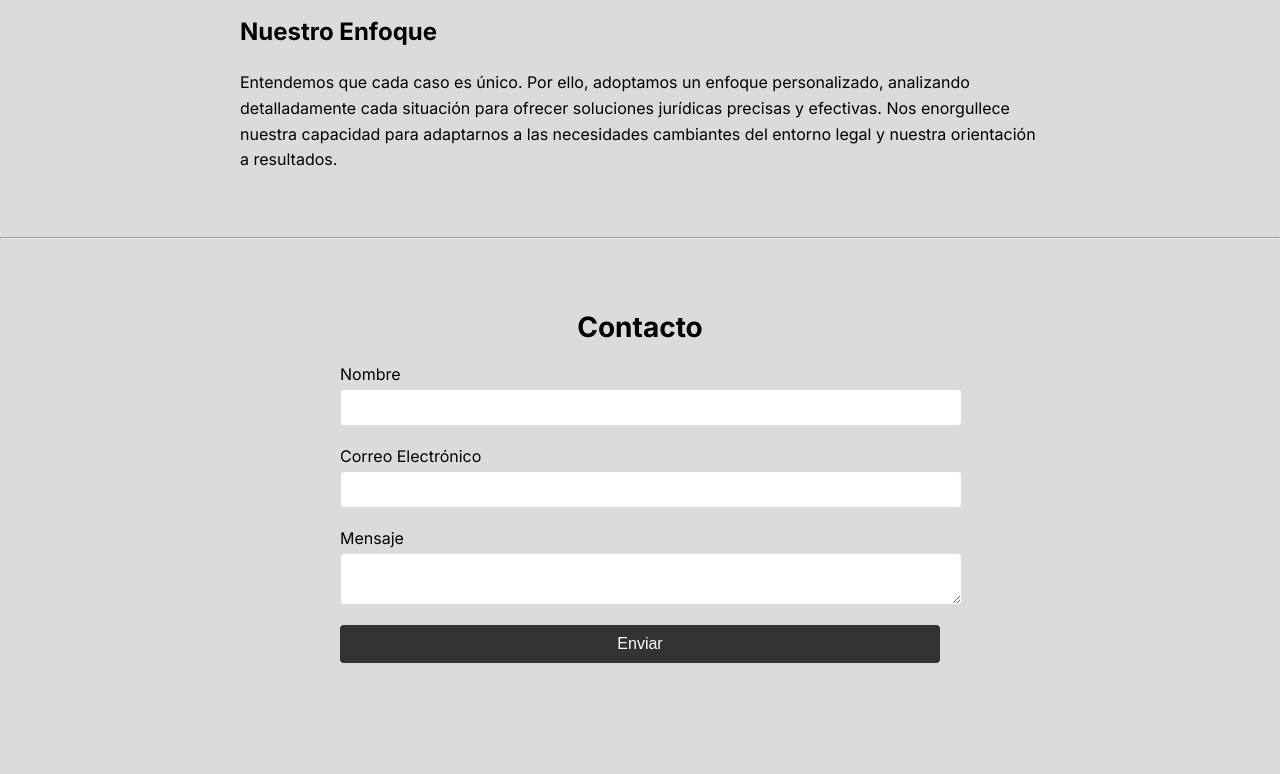
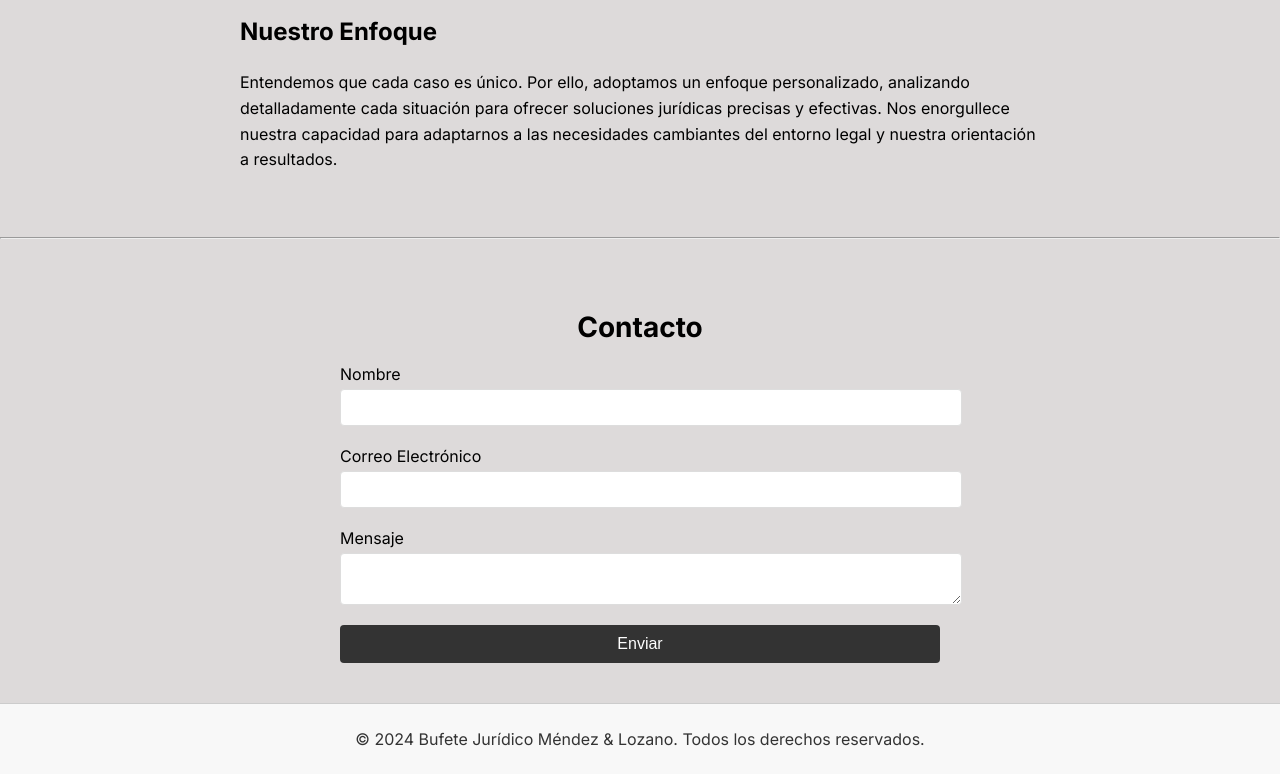
Before and after one commit to JesiLyss/bufeteml, a plain HTML site: page index.html in a window 1280 px wide. Shown: the part 1547-2321 px from the top of the page. Before the commit the page ends 2250 px from the top, so only its background shows below. Drawn offline with Linux system fonts and the light colour scheme.

Commit message:
footer add

```diff
--- a/index.html
+++ b/index.html
@@ -102,6 +102,13 @@
             </form>
         </section>
     </main>
+    <footer>
+        <div class="footer-content">
+            <p>&copy; 2024 Bufete Jurídico Méndez & Lozano. Todos los derechos reservados.</p>
+
+        </div>
+    </footer>
+    <script src="scripts.js"></script>
     <script src="scripts.js"></script>
 </body>
 </html>
--- a/styles.css
+++ b/styles.css
@@ -227,3 +227,15 @@ nav ul li a {
         font-weight: bold;
     }
 }
+/* Estilos para el footer */
+footer {
+    background-color: #f8f8f8;
+    padding: 20px 0;
+    text-align: center;
+    border-top: 1px solid #ccc;
+}
+
+.footer-content p {
+    margin: 5px 0;
+    color: #333;
+}
```
Also changed, not shown: script.js (+8 -0 lines).
